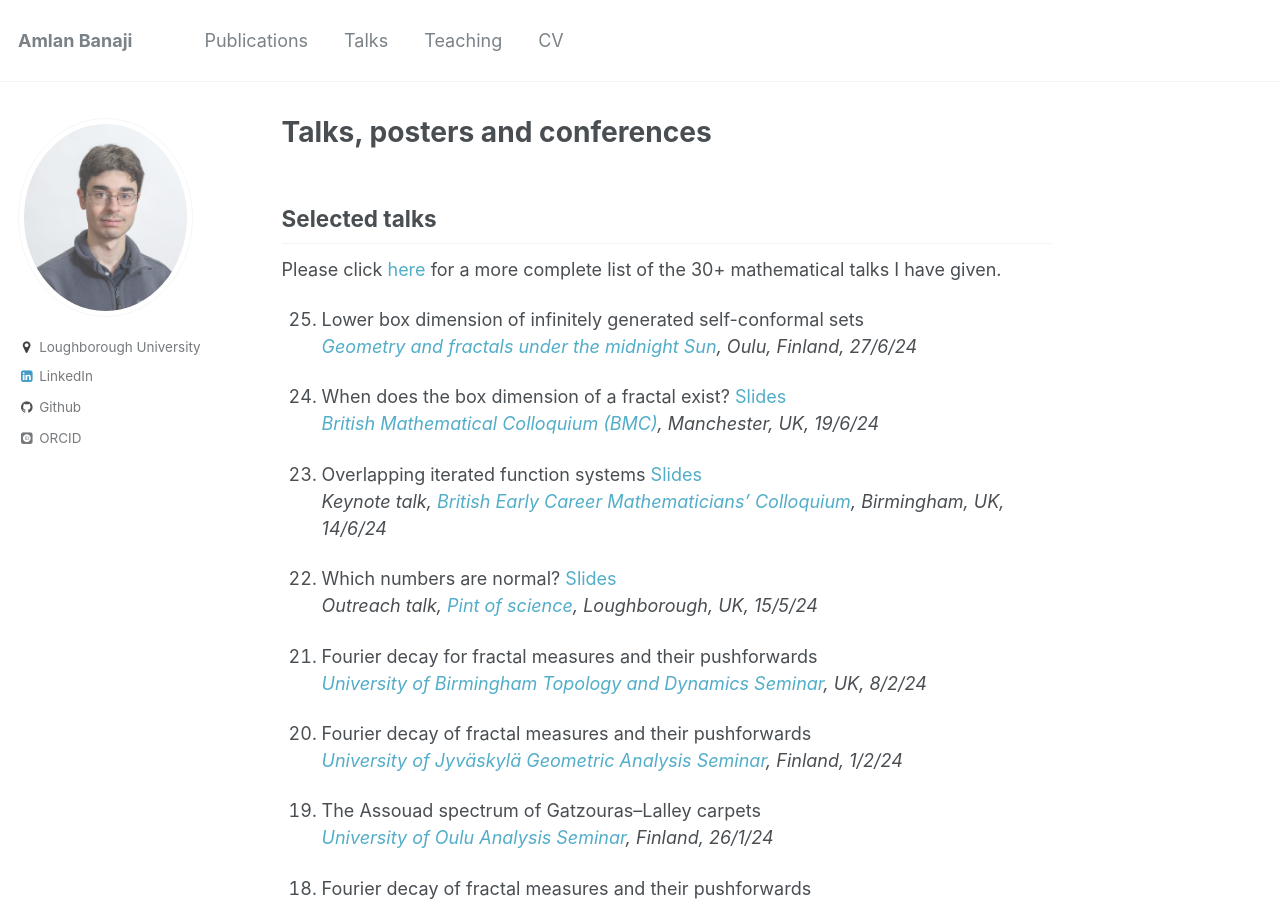
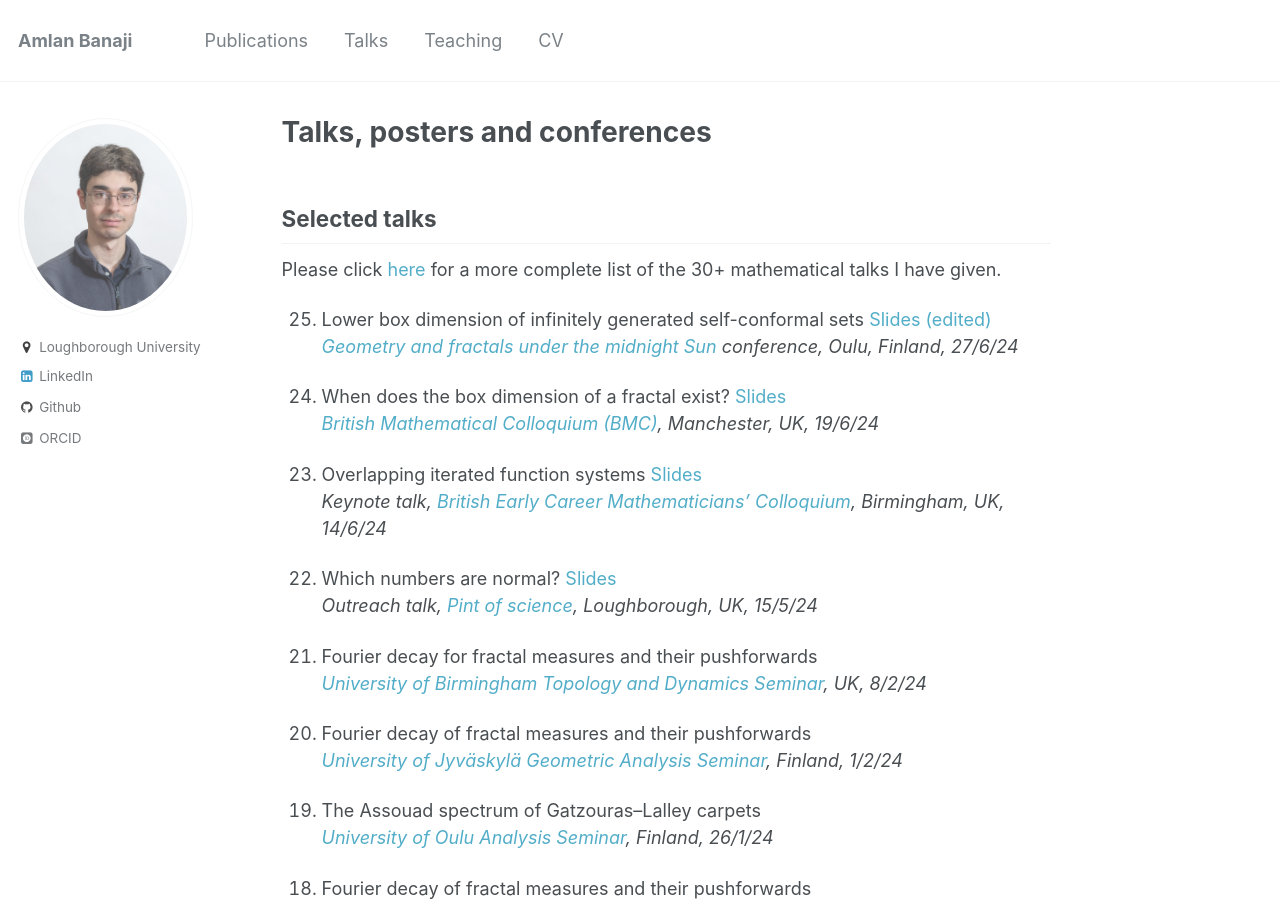
Before and after one commit to amlan-banaji/amlan-banaji.github.io, a Jekyll site: the page built from _pages/talks.md, in a window 1280 px wide and 900 px high. Built offline with Jekyll 4.4.1, drawn with Linux system fonts in a browser that asks for light colours; some web fonts are replaced.

Commit message:
oulu slides

```diff
--- a/_pages/talks.md
+++ b/_pages/talks.md
@@ -8,8 +8,8 @@ author_profile: true
 
 Please click [here](https://amlan-banaji.github.io/files/BanajiTalks.pdf) for a more complete list of the 30+ mathematical talks I have given.
 
-25. Lower box dimension of infinitely generated self-conformal sets
-*[Geometry and fractals under the midnight Sun](https://midnightsun2024.gitlab.io/), Oulu, Finland, 27/6/24*
+25. Lower box dimension of infinitely generated self-conformal sets [Slides (edited)](https://amlan-banaji.github.io/files/Oulu2024.pdf)
+*[Geometry and fractals under the midnight Sun](https://midnightsun2024.gitlab.io/) conference, Oulu, Finland, 27/6/24*
 
 24. When does the box dimension of a fractal exist? [Slides](https://amlan-banaji.github.io/files/BMC2024.pdf)
 *[British Mathematical Colloquium (BMC)](https://sites.google.com/view/bmc2024/workshops/ergodic-theory), Manchester, UK, 19/6/24*
```
Also changed, not shown: 1 other file.
